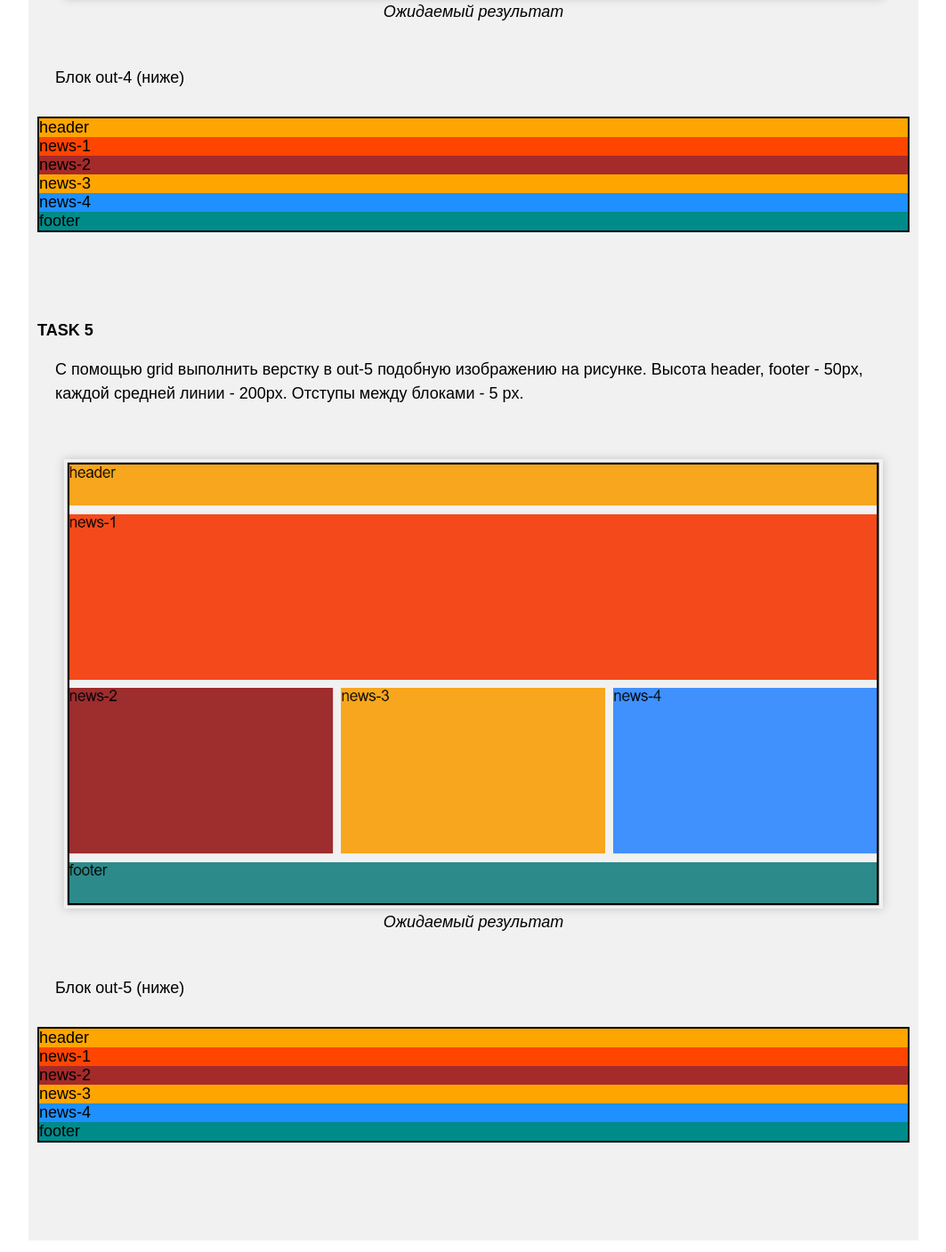
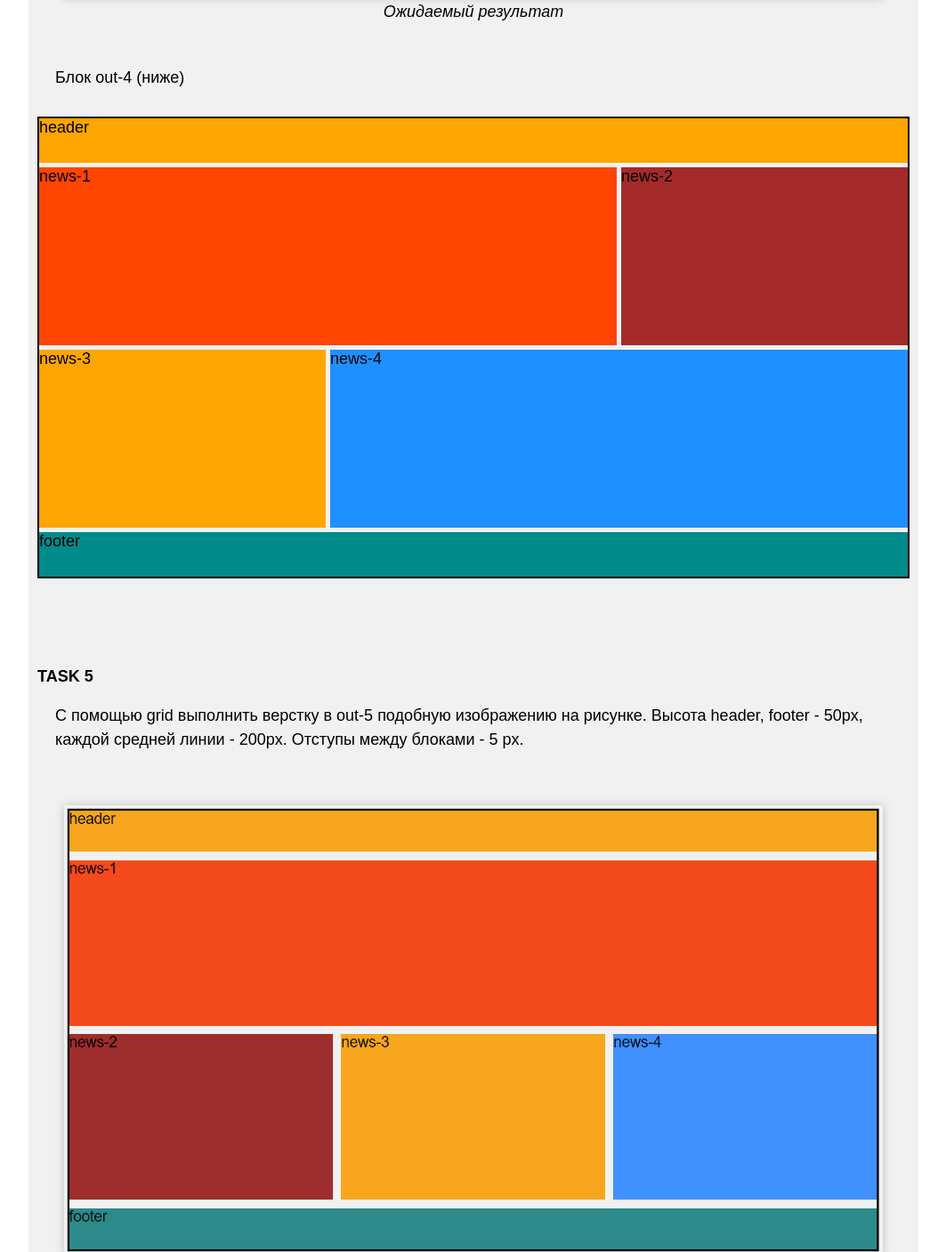
Before and after one commit to SerhiyAndryeyev/ITGid-HTML, a plain HTML site: page 09/html_09/index.html in a window 1280 px wide. Shown: the part 4674-6081 px from the top of the page at 89% size, without its empty margins (108-1171 px from the left). Drawn offline with Linux system fonts and the light colour scheme.

Commit message:
add tasks 4 and 5 to Unit 9

```diff
--- a/09/html_09/css/style.css
+++ b/09/html_09/css/style.css
@@ -190,21 +190,91 @@ p {
   grid-area: footer;
 }
 
-.out-4 news-1 {
+.out-3 news-1 {
   grid-area: news-1;
 }
 
-.out-4 news-2 {
+.out-3 news-2 {
   grid-area: news-2;
 }
-.out-4 news-3 {
+.out-3 news-3 {
   grid-area: news-3;
 }
 
-.out-4 news-4 {
+.out-3 news-4 {
   grid-area: news-4;
 }
 
 /* =============== task 4 ============================= */
 
+.out-4 {
+  display: grid;
+  grid-template-areas:
+    "header header header"
+    "news-1 news-1 news-2"
+    "news-3 news-4 news-4"
+    "footer footer footer";
+  grid-template-rows: 50px 200px 200px 50px;
+  grid-template-columns: 1fr 1fr 1fr;
+  gap: 5px;
+}
+
+.out-4 header {
+  grid-area: header;
+}
+
+.out-4 footer {
+  grid-area: footer;
+}
+
+.out-4 .news-1 {
+  grid-area: news-1;
+}
+
+.out-4 ..news-2 {
+  grid-area: news-2;
+}
+.out-4 ..news-3 {
+  grid-area: news-3;
+}
+
+.out-4 .news-4 {
+  grid-area: news-4;
+}
+
 /* =============== task 5 ============================= */
+
+.out-5 {
+  display: grid;
+  grid-template-areas:
+    "header header header"
+    "news-1 news-1 news-1"
+    "news-2 news-3 news-4"
+    "footer footer footer";
+  grid-template-rows: 50px 200px 200px 50px;
+  grid-template-columns: 1fr 1fr 1fr;
+  gap: 5px;
+}
+
+.out-5 header {
+  grid-area: header;
+}
+
+.out-5 footer {
+  grid-area: footer;
+}
+
+.out-5 .news-1 {
+  grid-area: news-1;
+}
+
+.out-5 .news-2 {
+  grid-area: news-2;
+}
+.out-5 .news-3 {
+  grid-area: news-3;
+}
+
+.out-5 .news-4 {
+  grid-area: news-4;
+}
```
